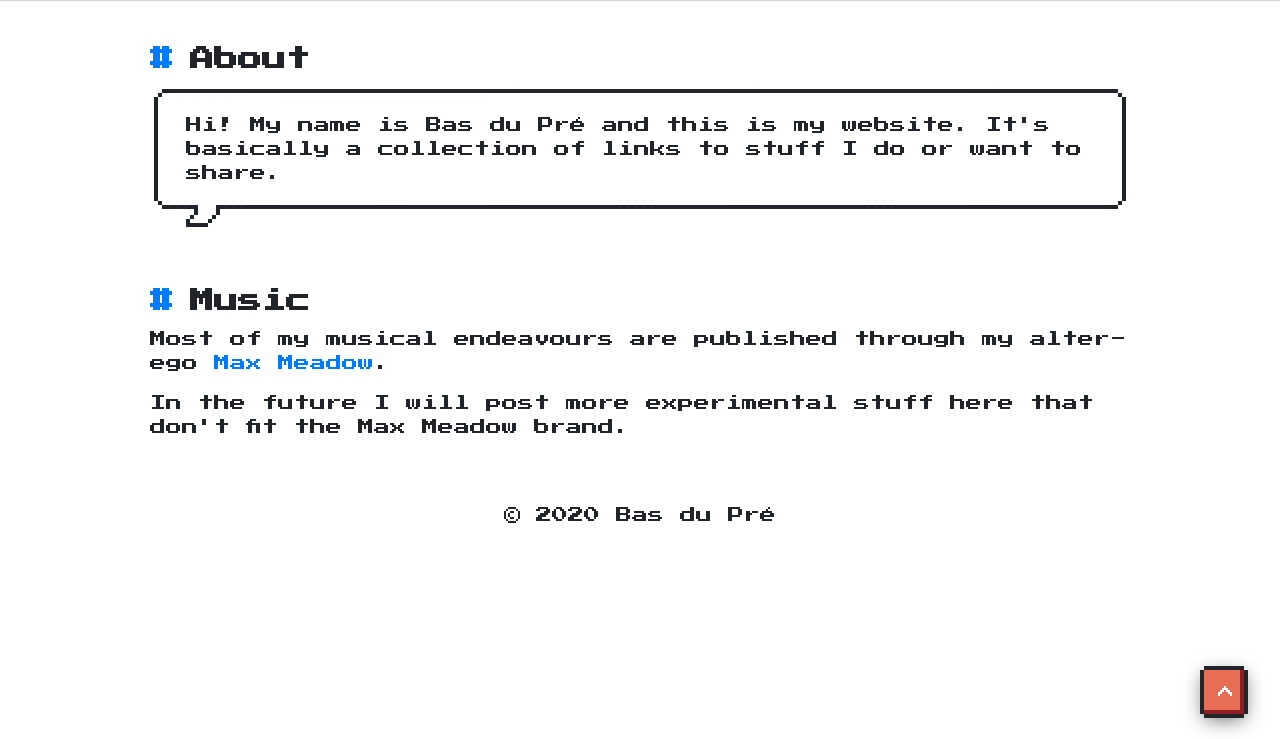
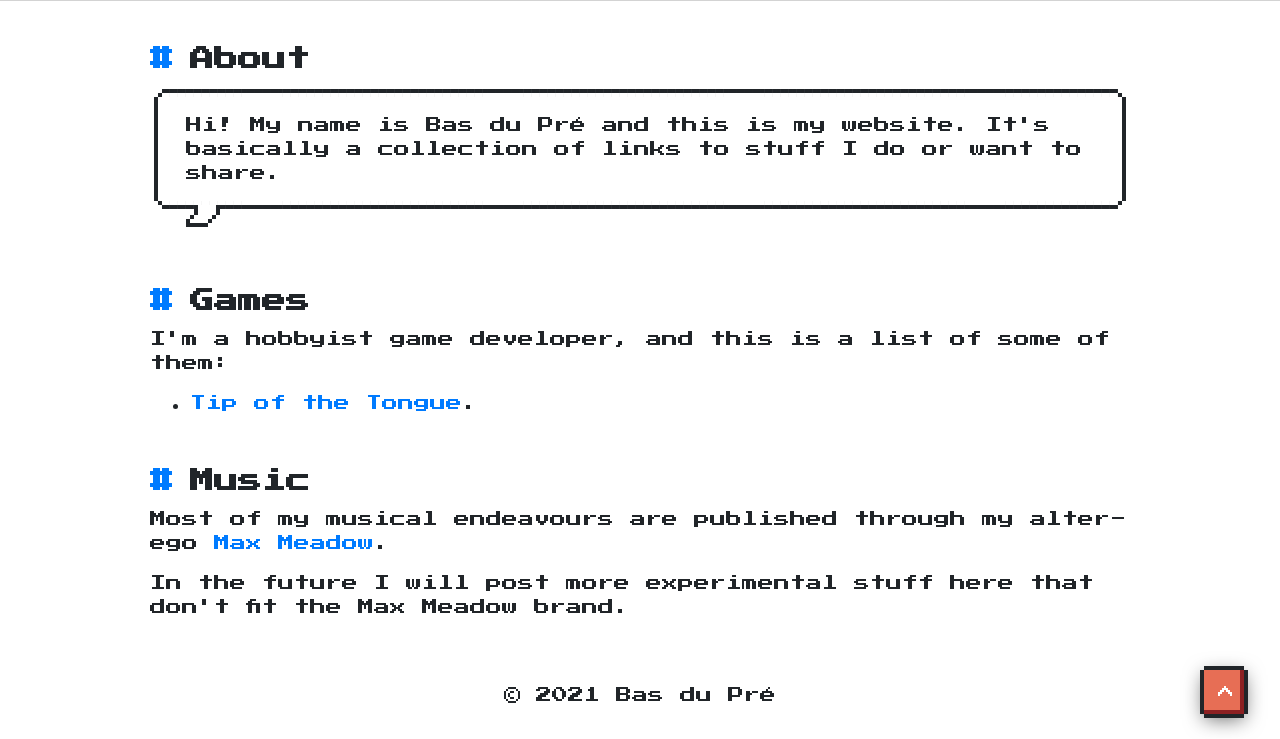
Before and after one commit to basdp/basdp.github.io, a plain HTML site: page index.html in a window 1280 px wide. Shown: the part 142-881 px from the top of the page. Before the commit the page ends 800 px from the top, so only its background shows below. Drawn offline with nearby package versions, Linux system fonts and the light colour scheme.

Commit message:
Update index.html

```diff
--- a/index.html
+++ b/index.html
@@ -81,6 +81,14 @@
           </section>
 
           <section class="topic">
+            <h2 id="games"><a href="#games">#</a>Games</h2>
+            <p>I'm a hobbyist game developer, and this is a list of some of them:</p>
+            <ul>
+              <li><a href="https://kingdwarf.itch.io/tip-of-the-tongue" target="_blank">Tip of the Tongue</a>.</li>
+            </ul>
+          </section>
+
+          <section class="topic">
             <h2 id="music"><a href="#music">#</a>Music</h2>
             <p>Most of my musical endeavours are published through my alter-ego <a href="https://maxmeadow.com" target="_blank">Max Meadow</a>.</p>
             <p>In the future I will post more experimental stuff here that don't fit the Max Meadow brand.</p>
@@ -104,7 +112,7 @@
 
         <footer>
           <p>
-            <span>&copy; 2020</span>
+            <span>&copy; 2021</span>
             Bas du Pr&eacute;
           </p>
         </footer>
```
